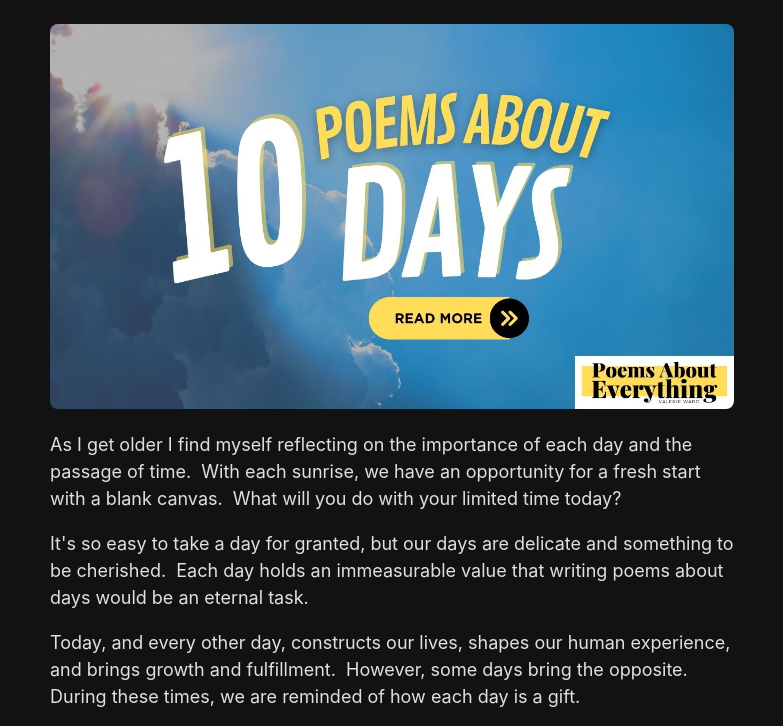
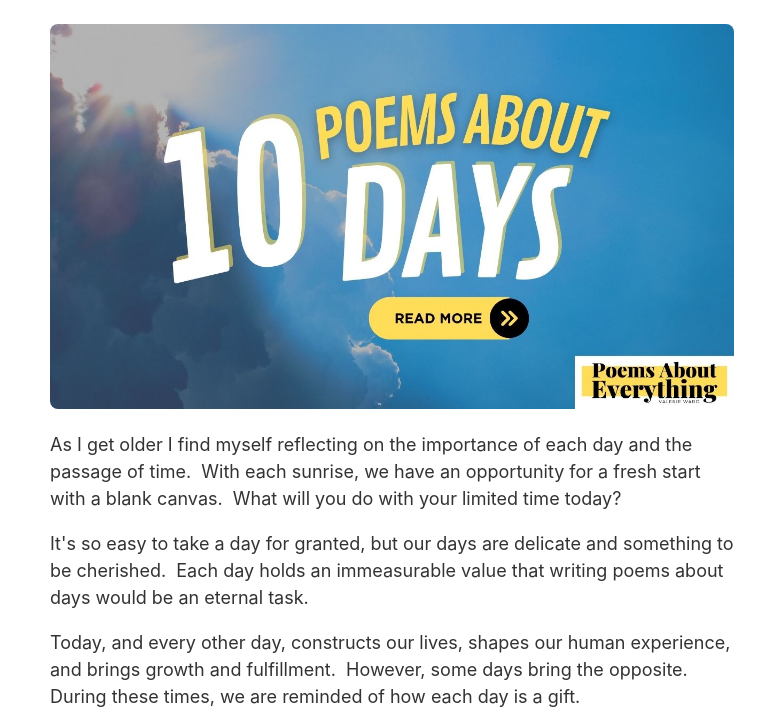
Before and after one commit to mcironlung/Poems-Blog-11ty, an Eleventy site: page content/blog/poems-about-days.md in a window 1280 px wide. Shown: the part 170-896 px from the top of the page, without its empty margins (248-1031 px from the left). Built offline with nearby package versions, Linux system fonts and the dark colour scheme; Eleventy itself is replaced by a stand-in of ours; files that its build step writes are made by us from their sources; what @zachleat/heading-anchors, eleventy-plugin-embed-everything, zod-validation-error would draw is missing.

Commit message:
removed dark and think i fixed search

```diff
--- a/_includes/layouts/home.njk
+++ b/_includes/layouts/home.njk
@@ -1,22 +1,10 @@
 ---
 layout: layouts/base.njk
-title: Home Test
-note: This is not used at the moment
+title: Blog posts
+note: phasing this out
 ---
 
 <link href="/_pagefind/pagefind-ui.css" rel="stylesheet">
-<style>
-  @media (prefers-color-scheme: dark) {
-    :root {
-      --pagefind-ui-primary: #4ea6ff;
-      --pagefind-ui-text: #e0e0e0;
-      --pagefind-ui-background: #121212;
-      --pagefind-ui-border: #333;
-      --pagefind-ui-tag: #333;
-    }
-  }
-</style>
-<div id="search" class="search"></div>
 <script src="/_pagefind/pagefind-ui.js" onload="new PagefindUI({ element: '#search', showImages: false });"></script>
 
 
--- a/_includes/layouts/post.njk
+++ b/_includes/layouts/post.njk
@@ -1,6 +1,7 @@
 ---
 layout: layouts/base.njk
 ---
+<div id="search" class="search"></div>
 <article class="post">
   <h1>{{ title }}</h1>
   {% if image %}
--- a/css/index.css
+++ b/css/index.css
@@ -18,24 +18,6 @@
 	--text-color-link-visited: #17050F;
 
 	--syntax-tab-size: 2;
-}
-
-@media (prefers-color-scheme: dark) {
-  :root {
-    /* Grays for text and borders */
-    --color-gray-20: #333;
-    --color-gray-50: #555;
-    --color-gray-90: #eee;
-
-    /* Background & text */
-    --background-color: #121212; /* deep black but not pure black */
-    --text-color: #e0e0e0; /* soft white */
-
-    /* Links */
-    --text-color-link: #4ea6ff;
-    --text-color-link-active: #90c5ff;
-    --text-color-link-visited: #b0a6ff;
-  }
 }
 
 /* Global stylesheet */
```
